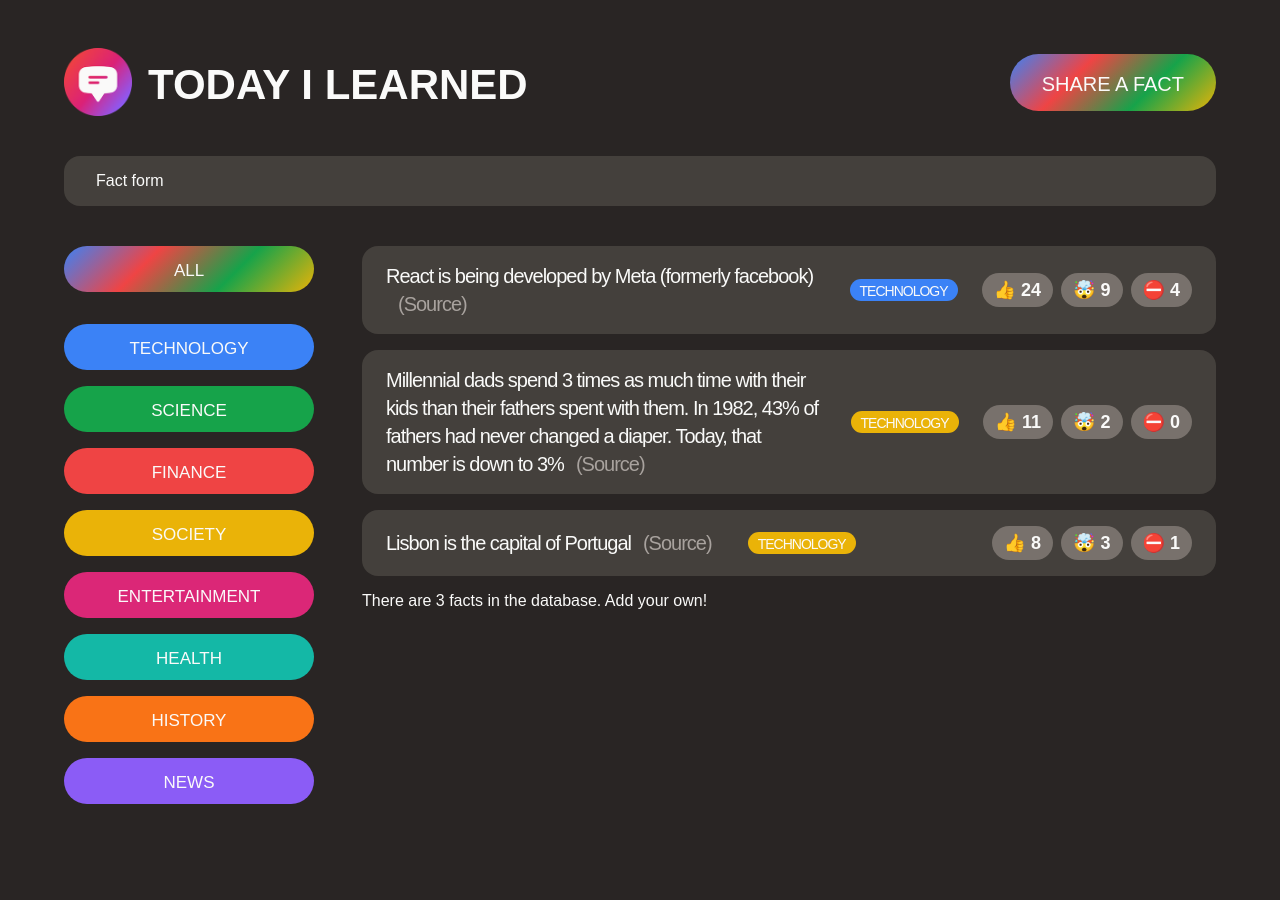
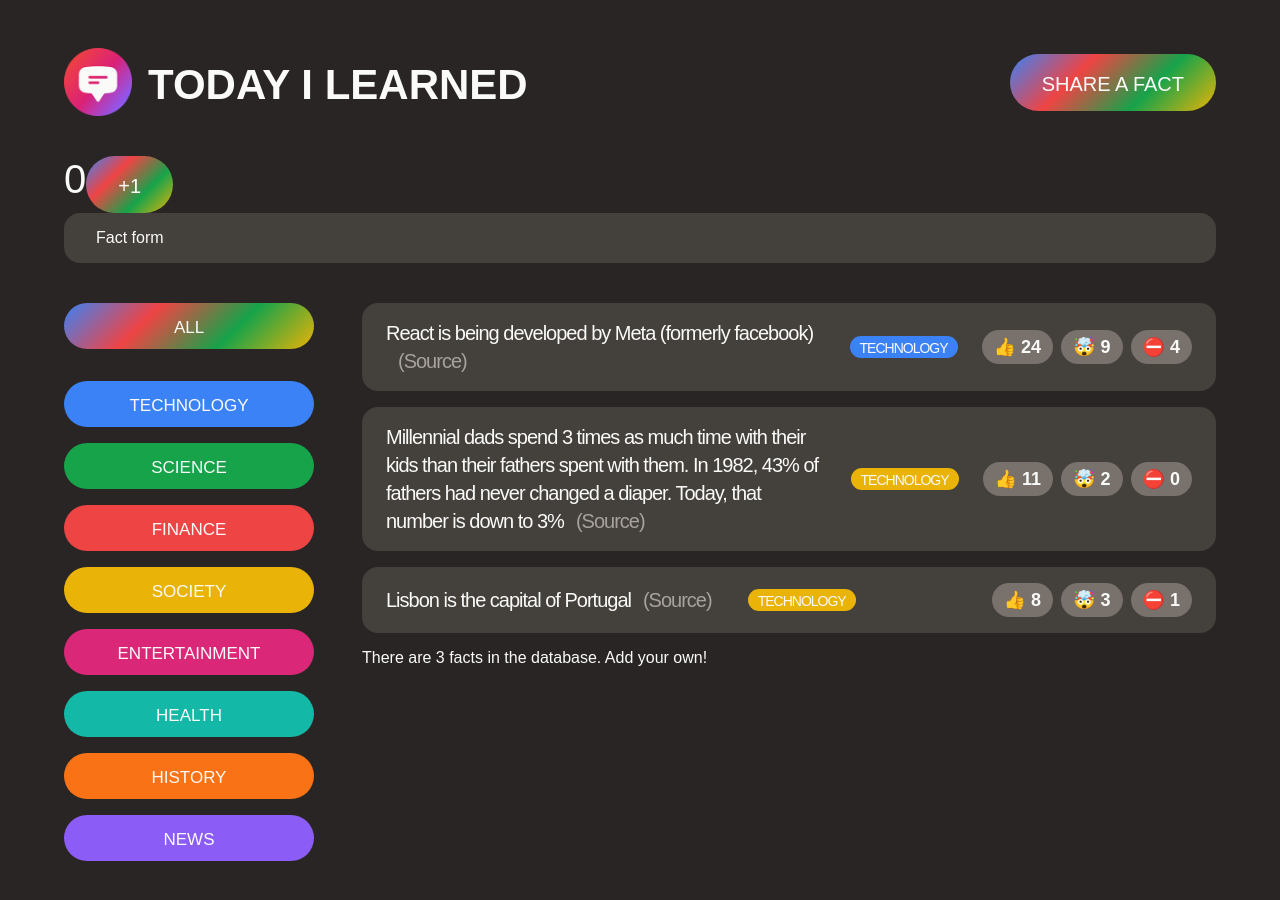
Before and after one commit to profpoochie/Fullstack_web_app, a React (Create React App) app in the folder today-i-learned/: page / in a window 1280 px wide. Shown: the top 900 px of the page. Before the commit the page ends 868 px from the top, so only its background shows below. Built offline with nearby package versions, Linux system fonts and the light colour scheme; a web font is replaced by a local one.

Commit message:
Introducing State

```diff
--- a/today-i-learned/src/App.js
+++ b/today-i-learned/src/App.js
@@ -1,3 +1,4 @@
+import { useState } from "react";
 import "./style.css";
 
 const initialFacts = [
@@ -34,6 +35,18 @@
   },
 ];
 
+function Counter() {
+  const [count, setCount] = useState(0);
+  return (
+    <div>
+      <span style={{ fontSize: "40px" }}>{count}</span>
+      <button className="btn btn-large" onClick={() => setCount((c) => c + 1)}>
+        +1
+      </button>
+    </div>
+  );
+}
+
 function App() {
   const appTitle = "Today I Learned";
 
@@ -52,6 +65,8 @@
         </div>
         <button className="btn btn-large btn-open">Share a fact</button>
       </header>
+
+      <Counter />
 
       <NewFactForm />
 
```
